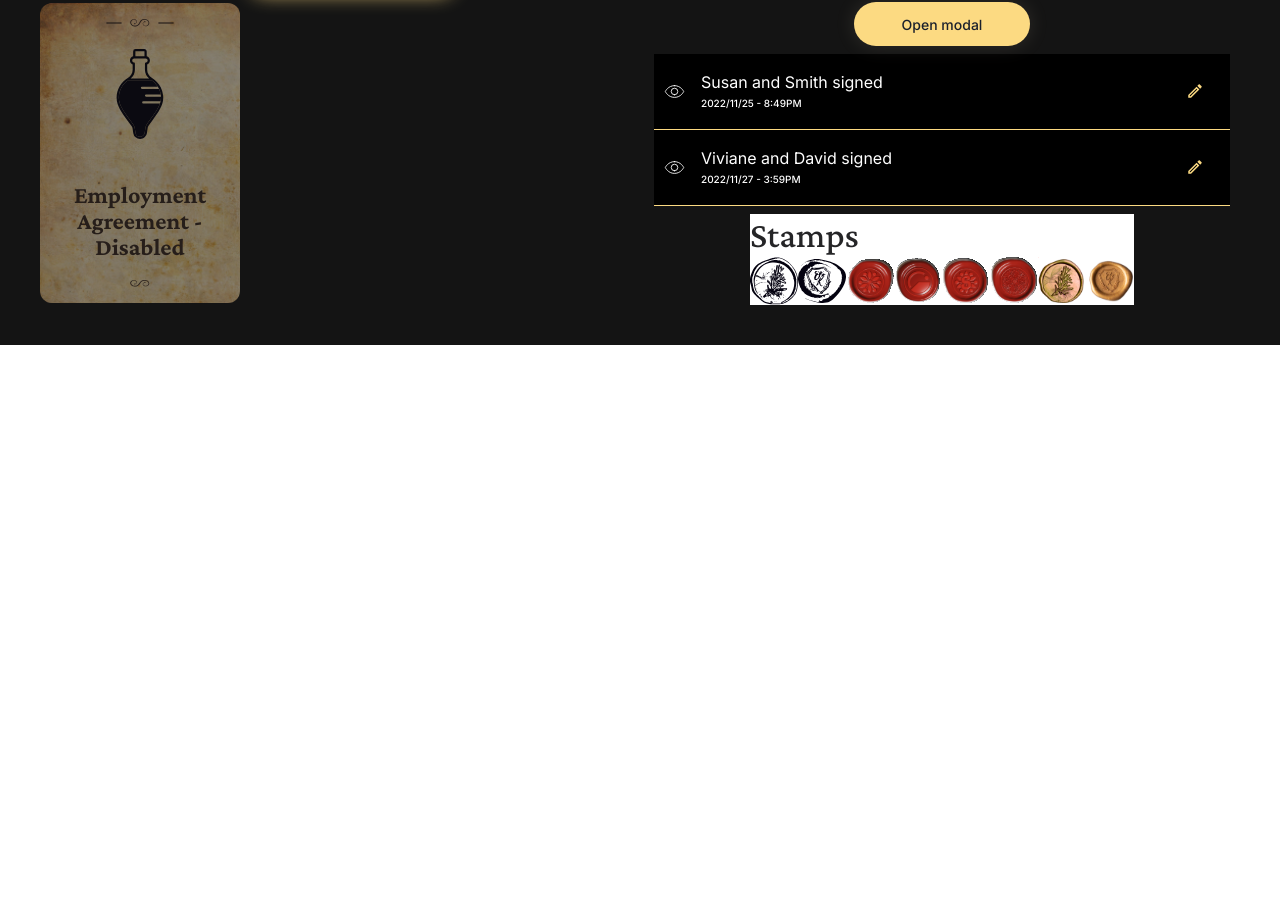
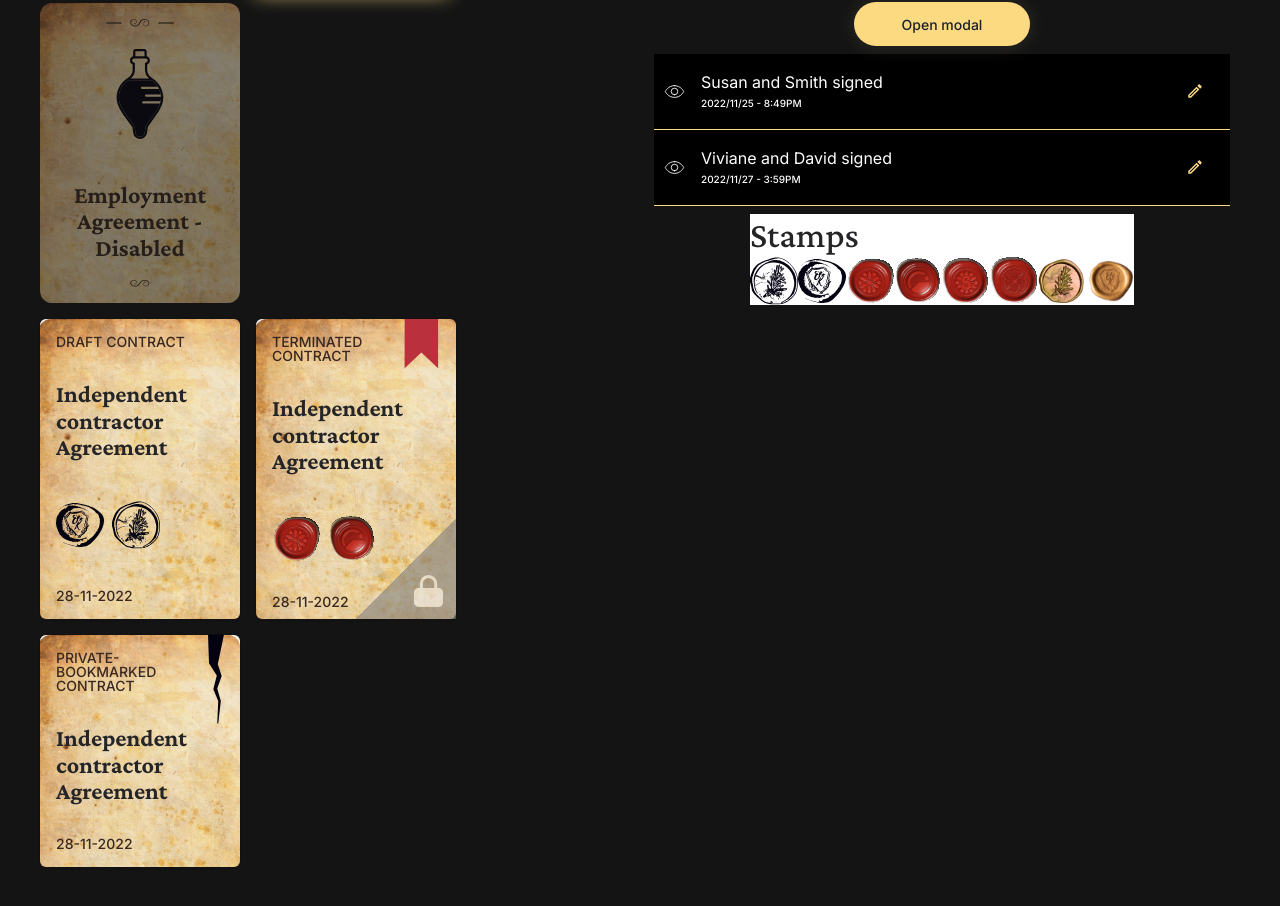
Before and after one commit to BlossomLabs/unbreakable-vows-ui, a React (Vite) app: page / in a window 1280 px wide. Shown: the part 1079-1985 px from the top of the page. Before the commit the page ends 1424 px from the top, so only its background shows below. Built offline with nearby package versions, Linux system fonts and the light colour scheme.

Commit message:
feat(vows): adds created vow comp

```diff
--- a/src/App.tsx
+++ b/src/App.tsx
@@ -8,6 +8,7 @@ import {
   Flex,
   useDisclosure,
   Stack,
+  SimpleGrid,
 } from "@chakra-ui/react";
 import ConfirmationModal from "./components/ConfirmationModal";
 import * as Icons from "./components/Icons";
@@ -16,6 +17,7 @@ import * as Stamps from "./components/Stamps";
 import NewVow from "./components/NewVow";
 import Navbar from "./components/Navbar";
 import History from "./components/History";
+import CreatedVow from "./components/CreatedVow";
 
 function App() {
   const { isOpen, onOpen, onClose } = useDisclosure();
@@ -82,6 +84,31 @@ function App() {
                 </NewVow>
               </Flex>
             </Box>
+            <SimpleGrid
+              w={"full"}
+              spacing={4}
+              templateColumns="repeat(auto-fill, 200px)"
+              templateRows={"300px"}
+            >
+              <CreatedVow
+                timestamp="2022-11-28T14:20:40.852Z"
+                title="Independent contractor Agreement"
+                type="draft"
+              />
+              <CreatedVow
+                timestamp="2022-11-28T15:24:59.412Z"
+                title="Independent contractor Agreement"
+                type="terminated"
+                isBookmark
+                isBlocked
+              />
+              <CreatedVow
+                timestamp="2022-11-28T15:24:59.412Z"
+                title="Independent contractor Agreement"
+                type="private"
+                isBroken
+              />
+            </SimpleGrid>
           </VStack>
 
           <VStack width={{ base: "100%", lg: "50%" }}>
--- /dev/null
+++ b/src/components/CreatedVow/index.tsx
@@ -0,0 +1,144 @@
+import {
+  Card,
+  CardHeader,
+  CardBody,
+  CardFooter,
+  Heading,
+  Text,
+  HStack,
+  VStack,
+  Box,
+} from "@chakra-ui/react";
+import dayjs from "dayjs";
+import * as Stamps from "../Stamps";
+import * as Illustrations from "../Illustrations";
+import bg from "../../assets/paper-vow-bg.png";
+import { LockIcon } from "../Icons";
+
+type VowType = "draft" | "private" | "terminated" | "unsigned";
+
+type CreatedVowProps = {
+  timestamp?: string;
+  title: string;
+  type: VowType;
+  isBlocked?: boolean;
+  isBroken?: boolean;
+  isBookmark?: boolean;
+};
+
+function DraftIcons() {
+  return (
+    <HStack>
+      <Stamps.TracedStamp boxSize={"3rem"} />
+      <Stamps.TracedLeaves boxSize={"3rem"} />
+    </HStack>
+  );
+}
+
+function SignedContractIcons() {
+  return (
+    <HStack>
+      <Stamps.RedFlower boxSize={"3rem"} />
+      <Stamps.RedGiveth boxSize={"3rem"} />
+    </HStack>
+  );
+}
+
+function renderStamps(type: VowType) {
+  switch (type) {
+    case "draft":
+      return <DraftIcons />;
+    case "terminated":
+      return <SignedContractIcons />;
+    default:
+      return null;
+  }
+}
+
+const VOW_TYPES: Record<VowType, string> = {
+  draft: "Draft contract",
+  private: "Private-bookmarked contract",
+  terminated: "Terminated contract",
+  unsigned: "unsigned contract",
+};
+
+export default function CreatedVow({
+  timestamp,
+  title,
+  type,
+  isBlocked,
+  isBroken,
+  isBookmark,
+}: CreatedVowProps) {
+  return (
+    <Card backgroundImage={bg} backgroundSize={"cover"}>
+      <CardHeader p={4}>
+        <Box position={"relative"}>
+          {isBroken ? (
+            <Illustrations.Breach
+              position={"absolute"}
+              h={"6.25rem"}
+              right={0}
+              top={"-22px"}
+            />
+          ) : null}
+          {isBookmark ? (
+            <Illustrations.Bookmark
+              position={"absolute"}
+              boxSize={"3.125rem"}
+              top={"-16px"}
+              right={"-6px"}
+            />
+          ) : null}
+        </Box>
+        <Text
+          textStyle={"subtitle2"}
+          color={"secondary.500"}
+          textTransform={"uppercase"}
+          w={isBroken || isBookmark ? "70%" : "100%"}
+        >
+          {VOW_TYPES[type]}
+        </Text>
+      </CardHeader>
+      <CardBody p={4}>
+        <VStack spacing={10} align={"flex-start"}>
+          <Heading
+            as={"p"}
+            variant={"h1"}
+            lineHeight={"110%"}
+            color={"secondary.700"}
+            fontSize={"2xl"}
+          >
+            {title}
+          </Heading>
+          {renderStamps(type)}
+        </VStack>
+      </CardBody>
+
+      <CardFooter p={4}>
+        {isBlocked ? (
+          <Box
+            position={"absolute"}
+            boxSize={"100px"}
+            background={
+              "linear-gradient(to bottom right,transparent 50%,grey 50%);"
+            }
+            opacity={0.6}
+            bottom={0}
+            right={0}
+          >
+            <LockIcon
+              boxSize={"2.25rem"}
+              position={"absolute"}
+              right={"10px"}
+              bottom={"10px"}
+            />
+          </Box>
+        ) : null}
+        <Text textStyle={"subtitle2"} color={"secondary.500"}>
+          {dayjs(timestamp).format("DD-MM-YYYY")}
+        </Text>
+      </CardFooter>
+    </Card>
+  );
+}
--- a/src/components/Illustrations/index.tsx
+++ b/src/components/Illustrations/index.tsx
@@ -2,3 +2,5 @@ export { default as Hat } from "./Hat";
 export { default as Feather } from "./Feather";
 export { default as Potion } from "./Potion";
 export { default as Owl } from "./Owl";
+export { default as Bookmark } from "./Bookmark";
+export { default as Breach } from "./Breach";
--- a/src/components/NewVow/index.tsx
+++ b/src/components/NewVow/index.tsx
@@ -80,8 +80,8 @@ export default function Vow({
             <Heading
               as={"p"}
               variant={"h1"}
-              lineHeight={"1.625rem"}
-              fontSize={"1.5rem"}
+              lineHeight={"110%"}
+              fontSize={"2xl"}
               textAlign={"center"}
               color={"secondary.500"}
             >
```
